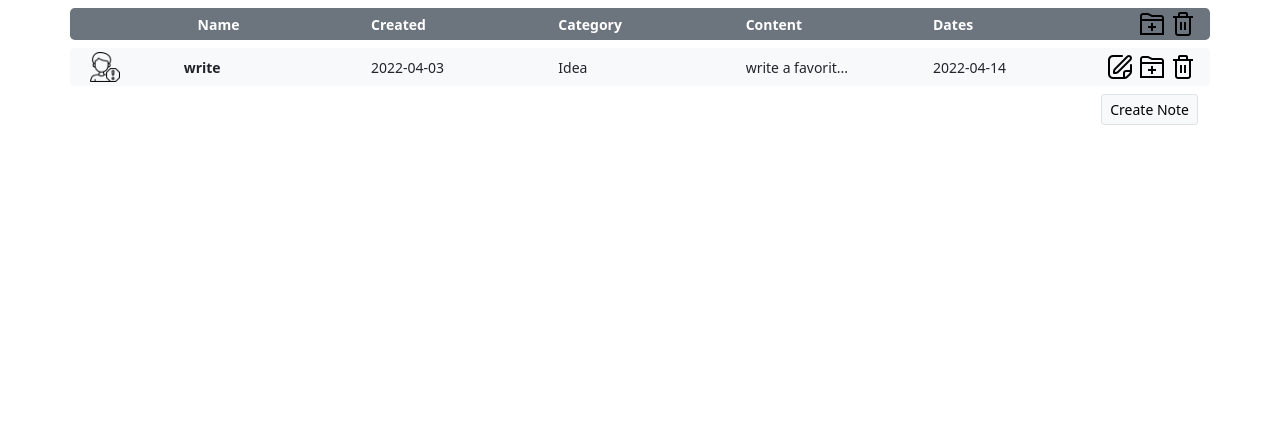
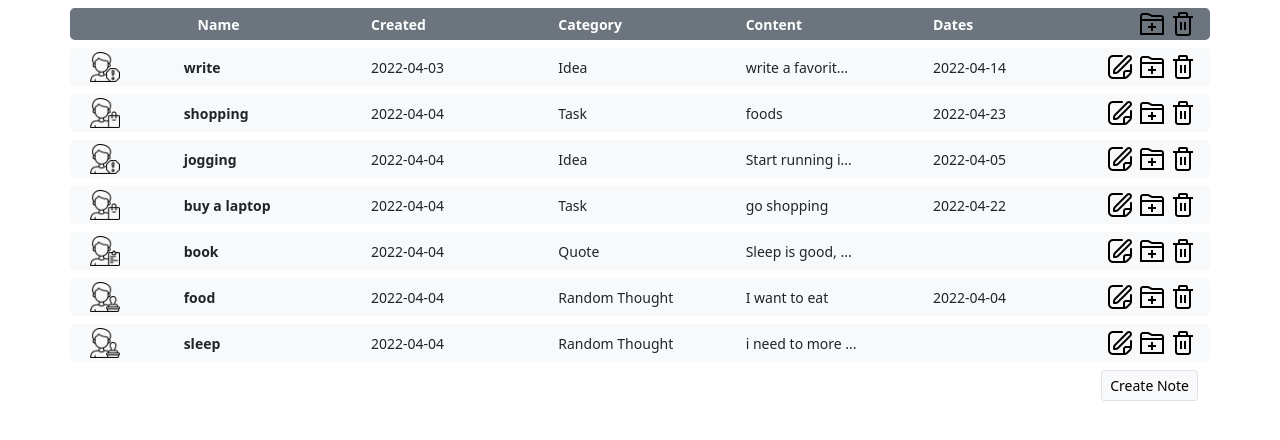
Before and after one commit to Bakalina/study-mini-projects, a plain HTML site: page To Do list ( js and bootstrap )/index.html in a window 1280 px wide. Drawn offline with nearby package versions, Linux system fonts and the light colour scheme.

Commit message:
created delete note

```diff
--- a/To Do list ( js and bootstrap )/index.html
+++ b/To Do list ( js and bootstrap )/index.html
@@ -33,6 +33,7 @@
         </div>
     </div>
 </div>
+<div class="container elementsNotes"></div>
 <div class="container">
     <form id="formData" class="needs-validation" novalidate>
         <div class="mb-3">
@@ -69,8 +70,8 @@
     </form>
 </div>
 <div class="container">
-    <div class="mt-2 d-grid gap-2 d-md-flex justify-content-md-end buttonAddNote">
-        <button class="btn btn-light btn-sm border" type="button">Create Note</button>
+    <div class="mt-2 d-grid gap-2 d-md-flex justify-content-md-end containerButtonAddNote">
+        <button class="btn btn-light btn-sm border buttonAddNote" type="button">Create Note</button>
     </div>
 </div>
 
--- a/To Do list ( js and bootstrap )/scripts/main.js
+++ b/To Do list ( js and bootstrap )/scripts/main.js
@@ -11,14 +11,74 @@ let dataNotes = [
         select: "Idea",
         selectImage: "img/idea.png",
         text: "write a favorite book"
+    },
+    {
+        createDate: "2022-04-04",
+        date: "2022-04-23",
+        id: 1649102308223,
+        name: "shopping",
+        select: "Task",
+        selectImage: "img/task.png",
+        text: "foods"
+    },
+    {
+        createDate: "2022-04-04",
+        date: "2022-04-05",
+        id: 1649102963423,
+        name: "jogging",
+        select: "Idea",
+        selectImage: "img/idea.png",
+        text: "Start running in the morning"
+    },
+    {
+        createDate: "2022-04-04",
+        date: "2022-04-22",
+        id: 1649103122202,
+        name: "buy a laptop",
+        select: "Task",
+        selectImage: "img/task.png",
+        text: "go shopping"
+    },
+    {
+        createDate: "2022-04-04",
+        date: "",
+        id: 1649103312992,
+        name: "book",
+        select: "Quote",
+        selectImage: "img/quote.png",
+        text: "Sleep is good, he said, and books are better."
+    },
+    {
+        createDate: "2022-04-04",
+        date: "2022-04-04",
+        id: 1649103387474,
+        name: "food",
+        select: "Random Thought",
+        selectImage: "img/random.png",
+        text: "I want to eat"
+    },
+    {
+        createDate: "2022-04-04",
+        date: "",
+        id: 1649103547264,
+        name: "sleep",
+        select: "Random Thought",
+        selectImage: "img/random.png",
+        text: "i need to more sleep :)"
     }
 ];
 
+let clearNotesHtml = (selector) => {
+    let elementsNotes = document.querySelectorAll(selector)
+    elementsNotes.forEach(el => el.remove())
+}
+
 let renderRowActiveNotes = arrData => {
-    let divRow = document.createElement('div')
-    divRow.className = 'row align-items-center bg-light mt-2 rounded-3 form-control-sm'
-    arrData.map(el => {
-        return divRow.innerHTML = `<div class="col-1"><img alt="icon" style="max-width: 30px" src="${el.selectImage}"/></div>
+    clearNotesHtml('.activeNote')
+    arrData.forEach(el => {
+        let divRow = document.createElement('div')
+        divRow.className = 'row activeNote align-items-center bg-light mt-2 rounded-3 form-control-sm'
+        divRow.innerHTML = `<div class="col-1"><img alt="icon" style="max-width: 30px" src="${el.selectImage}"/></div>
                                    <div class="col-2 fw-bold">${slicedText(el.name)}</div>
                                    <div class="col-2">${el.createDate}</div>
                                    <div class="col-2">${el.select}</div>
@@ -28,12 +88,13 @@ let renderRowActiveNotes = arrData => {
                                            <div class="row justify-content-center ">
                                                   <div class="col-4 p-0"><img alt="img" src="img/edit.png"></div>
                                                   <div class="col-4 p-0"><img alt="img" src="img/archive.png"></div>
-                                                  <div class="col-4 p-0"><img alt="img" src="img/basket.png"></div>
+                                                  <div onclick="deleteNote(${el.id})" class="col-4 p-0"><img alt="img" src="img/basket.png"></div>
                                            </div>
                                    </div>`
+        document.querySelector('.elementsNotes').appendChild(divRow)
     })
 
-    document.querySelector('.buttonAddNote').before(divRow)
+
 };
 
 renderRowActiveNotes(dataNotes)
@@ -41,7 +102,6 @@ renderRowActiveNotes(dataNotes)
 function buttonAddNote() {
     document.getElementById('formData').style.display = 'block';
 }
-
 
 function addNotes(event) {
     event.preventDefault();
@@ -81,7 +141,6 @@ function addNotes(event) {
         document.getElementById('formData').style.display = '';
         renderRowActiveNotes(dataNotes)
     }
-    console.log(dataNotes)
 }
 
 function slicedText(text) {
@@ -91,3 +150,9 @@ function slicedText(text) {
     }
     return sliced
 }
+
+function deleteNote(id) {
+    clearNotesHtml('.activeNote')
+    dataNotes = dataNotes.filter(el => el.id !== id)
+    renderRowActiveNotes(dataNotes)
+}
```
